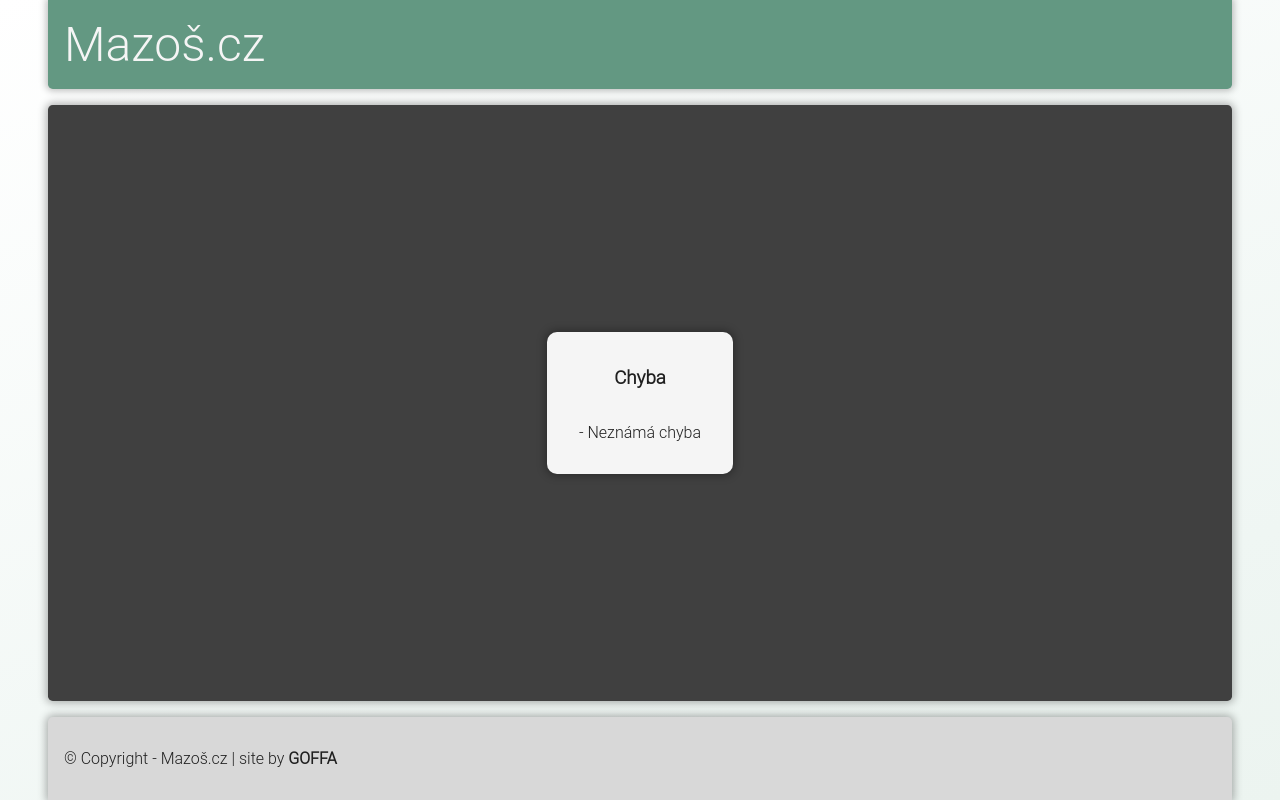
After one commit to goffamartin/Mazos-Online_Bazar, a PHP site: page /views/error.php in a window 1280 px wide. The commit adds this page. Run offline with PHP 8.4, Linux system fonts and the light colour scheme.

Commit message:
description.txt added

```diff
--- a/css/style.css
+++ b/css/style.css
@@ -107,6 +107,14 @@ a:link, a:visited{
     box-shadow: 0 0 8px 2px rgba(0,0,0,0.3);
 }
 
+.centered-container{
+    margin: auto;
+    flex-direction: column;
+    justify-content: space-between;
+    align-items: center;
+}
+
+
 .form{
     width: 100%;
     display: flex;
--- a/index.php
+++ b/index.php
@@ -5,7 +5,10 @@ include './models/db_helper.php';
 include './models/form_helper.php';
 
 $db = new db_helper();
-$db->Connect();
+if (($majorError = $db->Connect()) !== null){
+    include './views/error.php';
+    die();
+}
 
 // Logout logic
 if (isset($_GET['logout'])) {
@@ -53,5 +56,6 @@ $results = $db->GetFilteredOffers($perPage, $page, $title, $category, $price_fro
 if (isset($results)) {
     $totalResults = count($results);
     $totalPages = ceil($totalResults / $perPage);
+
 }
 include "./views/index.php";
--- a/login.php
+++ b/login.php
@@ -3,7 +3,10 @@ session_start();
 // Include the database connection file
 include 'models/db_helper.php';
 $db = new db_helper();
-$db->Connect();
+if (($majorError = $db->Connect()) !== null){
+    include './views/error.php';
+    die();
+}
 
 
 $errors = array();
--- a/offer.php
+++ b/offer.php
@@ -5,7 +5,10 @@ include './models/db_helper.php';
 include './models/form_helper.php';
 
 $db = new db_helper();
-$db->Connect();
+if (($majorError = $db->Connect()) !== null){
+    include './views/error.php';
+    die();
+}
 
 $user = null;
 $offer = null;
--- a/offer_form.php
+++ b/offer_form.php
@@ -6,7 +6,10 @@ include './models/form_helper.php';
 include './models/image_helper.php';
 
 $db = new db_helper();
-$db->Connect();
+if (($majorError = $db->Connect()) !== null){
+    include './views/error.php';
+    die();
+}
 
 if (isset($_SESSION['UserId'])) {
     $user = $db->GetUser($_SESSION['UserId']);
--- a/registration.php
+++ b/registration.php
@@ -4,7 +4,10 @@ session_start();
 include './models/db_helper.php';
 include './models/form_helper.php';
 $db = new db_helper();
-$db->Connect();
+if (($majorError = $db->Connect()) !== null){
+    include './views/error.php';
+    die();
+}
 
 $errors = array();
 $data = array();
--- /dev/null
+++ b/views/error.php
@@ -0,0 +1,26 @@
+<!DOCTYPE html>
+<html lang="cs">
+<head>
+    <meta charset="UTF-8">
+    <title>Mazoš - Chyba</title>
+    <link rel="icon" href="./images/favicon.ico" type="image/x-icon">
+    <link rel="stylesheet" type="text/css" href="./css/style.css">
+</head>
+<body>
+
+<header>
+    <nav>
+        <a id="logo" href="index.php">Mazoš.cz</a>
+    </nav>
+</header>
+<main>
+    <div class="container centered-container">
+        <h3>Chyba</h3>
+        <p> - <?= $majorError ?? "Neznámá chyba"?></p>
+    </div>
+</main>
+<footer>
+    <p>© Copyright - Mazoš.cz | site by <b>GOFFA</b></p>
+</footer>
+</body>
+</html>
```
